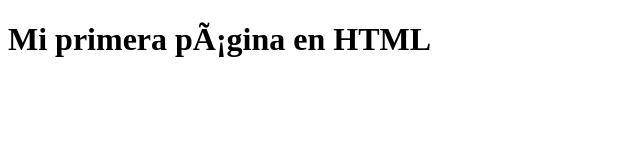
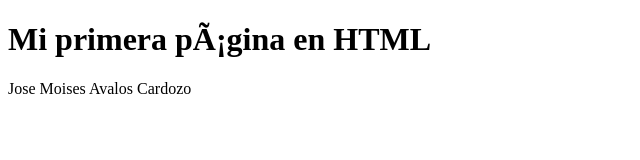
Before and after one commit to Dune1234/web-de-prueba, a plain HTML site: page index.html in a window 1280 px wide. Shown: the whole page, without its empty margins (0-640 px from the left). Drawn offline with Linux system fonts and the light colour scheme.

Commit message:
actualizacion del index

```diff
--- a/index.html
+++ b/index.html
@@ -6,5 +6,6 @@
   </head>
   <body>
     <h1>Mi primera página en HTML</h1>
+    <p>Jose Moises Avalos Cardozo</p>
   </body>
 </html>
```
